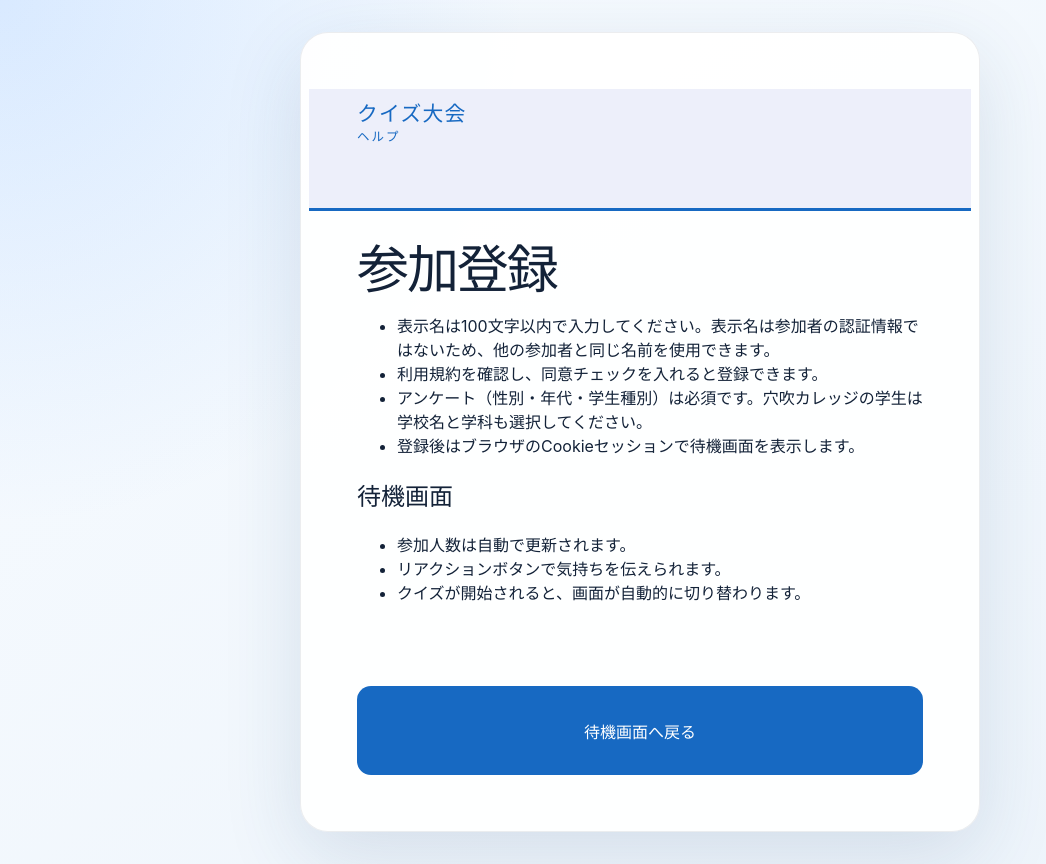
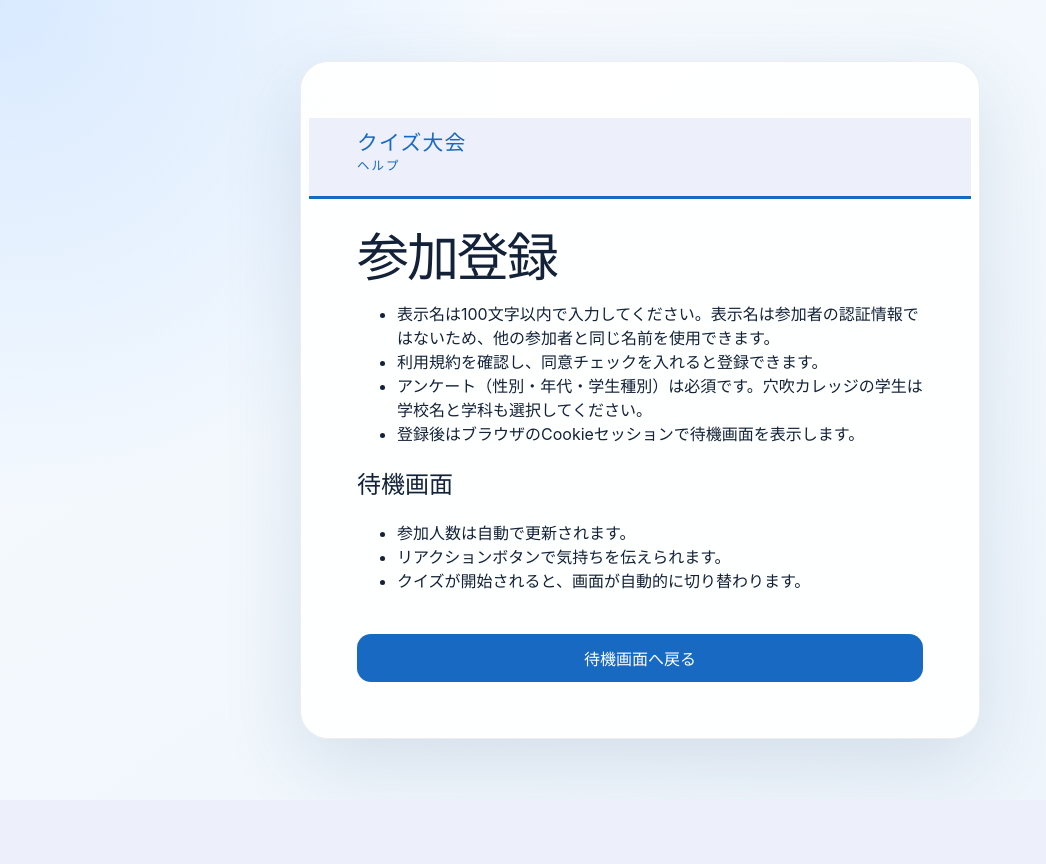
Before and after one commit to Anabuki-AI/anabuki-event-frontend, a Nuxt app: page /participants/help in a window 1280 px wide. Shown: the whole page, without its empty margins (0-1046 px from the left). After the commit the page ends 800 px from the top, so only its background shows below. Built offline with nearby package versions, Linux system fonts and the light colour scheme.

Commit message:
fix: restore participant edit header layout

```diff
--- a/app/assets/css/registration.css
+++ b/app/assets/css/registration.css
@@ -142,7 +142,7 @@ button {
 
 /* 画面全体: カードを最外側とし、ヘッダー+コンテンツを縦に積む。
    上下左右に余白を確保し、画面いっぱいに張らない */
-.quiz-page {
+.form-card.quiz-page:not(.waiting-card) {
   min-height: 100dvh;
   display: flex;
   flex-direction: column;
@@ -161,7 +161,7 @@ button {
   border-bottom: 3px solid #1769c2; /* メインカラーの下線でヘッダーとの境目を明示 */
 }
 
-.quiz-header-title {
+.form-card.quiz-page:not(.waiting-card) .quiz-header-title {
   margin: 0 0 10px;
   color: #1769c2; /* eyebrow(Create account)と統一 */
   font-size: clamp(1.05rem, 3vw, 1.3rem);
```
